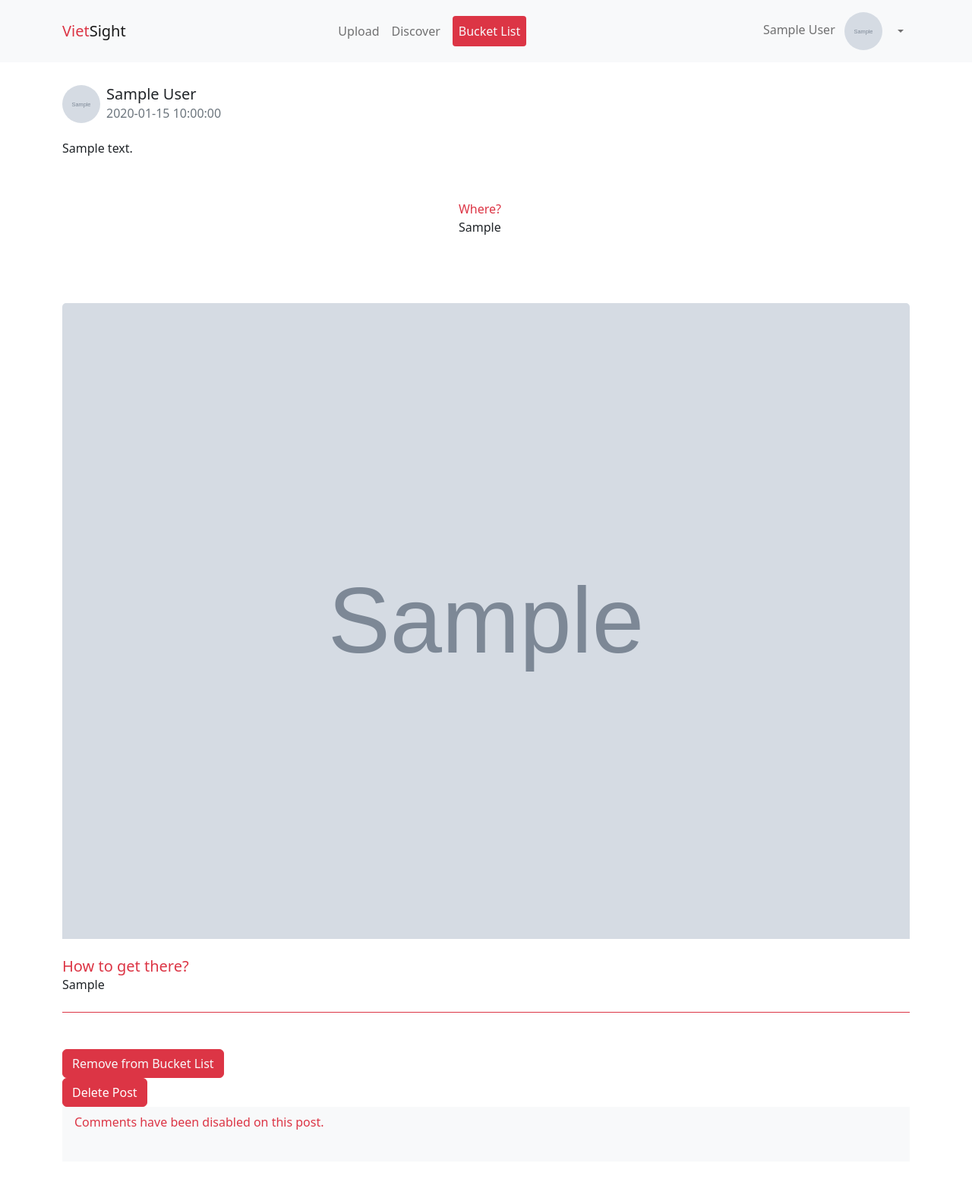
After one commit to Heroskin12/vietsight, a Flask app: page /post/1 in a window 1280 px wide. The commit adds this page. Shown: the whole page at 76% size. Run offline with Flask 2, Linux system fonts and the light colour scheme; a user stored in the database is signed in; tables that the repository leaves empty hold one stand-in row (values such as "Sample post"); grey boxes marked "Sample" are stand-in pictures; some libraries are stand-ins or nearby versions.

Commit message:
Routes added for deleting comments and posts.
User can now delete a comment or post.
Several links around website fixed or added for new routes.

Editing comments to be fixed in next commit.

```diff
--- a/app/forms.py
+++ b/app/forms.py
@@ -73,5 +73,5 @@ class BucketForm(FlaskForm):
     submit = SubmitField('Submit')
 
 class CommentForm(FlaskForm):
-    body = StringField('Add a comment...')
+    body = TextAreaField('Add a comment...', validators=[DataRequired(), Length(min=1, max=500)])
     submit = SubmitField('Submit')
--- a/app/routes.py
+++ b/app/routes.py
@@ -147,6 +147,7 @@ def home():
     # Followed_Posts is a function hence why we call it.
     bucketform = BucketForm()
     commentForm = CommentForm()
+    emptyForm = EmptyForm()
     followed_users = current_user.followed
     page = request.args.get('page', 1, type=int)
     posts = current_user.followed_posts().paginate(
@@ -157,13 +158,14 @@ def home():
         if posts.has_prev else None
     return render_template('home.html', title='Home',
                            posts=posts.items, next_url=next_url,
-                           prev_url=prev_url, followed_users=followed_users, BucketForm=bucketform, commentForm=commentForm)
+                           prev_url=prev_url, followed_users=followed_users, BucketForm=bucketform, commentForm=commentForm, emptyForm=emptyForm)
 
 @app.route('/explore')
 @login_required
 def explore():
     bucketform = BucketForm()
     commentForm = CommentForm()
+    emptyForm = EmptyForm()
     # Get all posts to display on the explore page to hepl users find other people.
     page = request.args.get('page', 1, type=int)
     posts = Post.query.order_by(Post.timestamp.desc()).paginate(
@@ -173,7 +175,7 @@ def explore():
     prev_url = url_for('explore', page=posts.prev_num) \
         if posts.has_prev else None
     return render_template("home.html", title='Explore', posts=posts.items,
-                          next_url=next_url, prev_url=prev_url,BucketForm=bucketform, commentForm=commentForm)
+                          next_url=next_url, prev_url=prev_url,BucketForm=bucketform, commentForm=commentForm, emptyForm=emptyForm)
 
 @app.route('/profile/<username>')
 @login_required
@@ -239,6 +241,22 @@ def upload():
 
     print('This is a get request')
     return render_template('upload.html', title='Upload a Post', form=form)
+
+@app.route('/delete_post/<id>', methods=["POST"])
+@login_required
+def delete_post(id):
+    form = EmptyForm()
+
+    if form.validate_on_submit():
+        post = Post.query.filter_by(id=id).first()
+        db.session.delete(post)
+        db.session.commit()
+        flash('Post Deleted.')
+        return redirect(url_for('home'))
+
+    flash('Error. Please try again.')
+    return redirect(url_for('home'))
+
 
 @app.route('/settings', methods=["GET", "POST"])
 @login_required
@@ -433,3 +451,28 @@ def add_comment(id):
 
     flash("Error. Please try again.")
     return redirect(url_for('home'))
+
+@app.route('/delete_comment/<id>', methods=["POST"])
+@login_required
+def delete_comment(id):
+    form = EmptyForm()
+
+    if form.validate_on_submit():
+        comment = Comment.query.filter_by(id=id).first()
+        db.session.delete(comment)
+        db.session.commit()
+        flash("Comment successfully deleted!")
+        return redirect(url_for('home'))
+
+    flash("Error. Please try again!")
+    return redirect(url_for('home'))
+
+@app.route('/post/<id>', methods=["GET"])
+@login_required
+def post(id):
+    commentForm = CommentForm()
+    bucket = BucketForm()
+    empty = EmptyForm()
+    post = Post.query.filter_by(id=id).first()
+    print(post)
+    return render_template('post.html', post=post, commentForm=commentForm, BucketForm=bucket, empty=empty)
--- a/app/static/css/main.css
+++ b/app/static/css/main.css
@@ -5,6 +5,10 @@
 	padding: 0;
 	box-sizing: border-box;
 	list-style-type: none;
+}
+
+.displayBlock {
+	display: block !important;
 }
 
 #profile-img {
--- a/app/templates/base.html
+++ b/app/templates/base.html
@@ -127,5 +127,6 @@
 
     </main>
     <script src="https://cdn.jsdelivr.net/npm/bootstrap@5.2.2/dist/js/bootstrap.bundle.min.js"></script>
+    <script src="/static/main.js"></script>
 </body>
 </html>
--- /dev/null
+++ b/app/templates/post.html
@@ -0,0 +1,99 @@
+{% extends "base.html" %}
+{% block content %}
+
+        <section id="indPost">
+            <div class="container-lg mb-5">
+                <div class="card mt-5">
+                    <div class="card-body pt-5 px-0">
+                        <div class="d-flex my-3">
+                            {% if post.author.profile_pic %}
+                                <img src="/static/images/profile/{{post.author.profile_pic}}" alt="" class="card-added-images rounded rounded-5 me-2">
+                            {% elif post.author.avatar %}
+                                <img src="{{ post.author.avatar(64) }}" alt="" class="rounded rounded-5 ms-2">
+                            {% else %}
+                                <img src="/static/images/mountain.jpg" alt="" class="card-added-images rounded rounded-5 me-2">
+                            {% endif %}
+                            <div class="d-flex flex-column">
+                                <h5 class="card-title">{{post.author.firstName}} {{post.author.lastName}}</h5>
+                                <h6 class="card-subtitle mb-2 text-muted">{{post.timestamp}}</h6>
+                            </div>
+                        </div>
+                        <p class="card-text">{{post.body}}</p>
+                        <div class="postTextItems d-flex justify-content-center">
+                            <ul class="p-4 d-flex justify-content-center">
+                                <li class="me-3 p-3 px-5"><p><span class="text-danger d-block">Where?</span>{{post.location}}</p></li>
+                            </ul>
+                        </div>
+                    </div>
+                        <img src="/static/images/posts/{{post.image}}" class="card-img-top" alt="...">
+                    </div>
+                    <div class="card-body my-4 border-bottom border-danger pb-4">
+                      <h5 class="card-title text-danger">How to get there?</h5>
+                      <p class="card-text">{{post.directions}}</p>
+                    </div>
+                    {% if current_user.in_bucket(post) %}
+                        <form action="{{url_for('remove_bucket', id=post.id)}}", method="post">
+                            {{BucketForm.hidden_tag()}}
+                            {{BucketForm.submit(class_='btn btn-danger text-light mt-4', Value="Remove from Bucket List")}}
+                        </form>
+                    {% else %}
+                        <form action="{{url_for('add_bucket', id=post.id) }}", method="post">
+                            {{BucketForm.hidden_tag()}}
+                            {{BucketForm.submit(class_='btn btn-danger text-light mt-4', Value="Add to Bucket List")}}
+                        </form>
+                    {% endif %}
+
+                    {% if post.author == current_user %}
+                        <form action="{{url_for('delete_post', id=post.id)}}" method="post">
+                            {{empty.hidden_tag()}}
+                            {{empty.submit(class_='btn btn-danger', value='Delete Post')}}
+                        </form>
+                    {% endif %}
+
+                    {% if post.comments_allowed == '1' %}
+                                <div class="card-body bg-light">
+                                    <ul class="list-group list-group-flush">
+                                        <li class="list-group-item bg-light mb-3">
+                                            <form action="/add_comment/{{post.id}}" method="post" novalidate>
+                                               {{commentForm.hidden_tag()}}
+                                               {{commentForm.body(class_='form-control')}}
+                                               {{commentForm.submit(class_='btn btn-danger')}}
+                                            </form>
+                                        </li>
+                                        {% for comment in post.comments %}
+                                        <li class="list-group-item bg-light">
+                                            <div class="d-flex">
+                                                <img src="/static/images/profile/{{comment.author.profile_pic}}" alt="" class="card-added-images rounded rounded-5">
+                                                <div class="d-flex flex-column ms-3">
+                                                    <h6 class="text-muted">{{comment.author.firstName}} {{comment.author.lastName}}</h6>
+                                                    <p>
+                                                        {{comment.body}} <a href="#" class="text-danger">See more</a>
+                                                    </p>
+                                                    <p>{{comment.timestamp}}</p>
+                                                    {% if comment.author == current_user %}
+                                                    <form action="/delete_comment/{{comment.id}}" method="post">
+                                                        {{empty.hidden_tag()}}
+                                                        {{empty.submit(value="Delete")}}
+                                                    </form>
+                                                    {% endif %}
+                                                </div>
+                                            </div>
+                                        </li>
+                                        {% endfor %}
+                                        <li class="text-center text-danger list-group-item bg-light mt-5">View more Comments...</li>
+                                    </ul>
+                                </div>
+                                {% else %}
+                                <div class="card-body bg-light">
+                                    <ul class="list-group list-group-flush">
+                                        <li class="list-group-item bg-light mb-3">
+                                            <p class="text-danger">Comments have been disabled on this post.</p>
+                                        </li>
+                                    </ul>
+                                </div>
+                                {% endif %}
+
+
+            </div>
+        </section>
+{%endblock%}
--- a/app/templates/profile.html
+++ b/app/templates/profile.html
@@ -91,7 +91,7 @@
                 <div class="row row-cols-1 row-cols-sm-2 row-cols-lg-3 g-3">
                     {% for post in posts %}
                     <div class="col">
-                        <a href="">
+                        <a href="{{url_for('post', id=post.id)}}">
                             <div class="card shadow-sm">
                                 <img src="/static/images/posts/{{post.image}}" alt="" class="card-image-top cardFeature">
 
```
Also changed, not shown: app/templates/bucket.html (+8 -2 lines), app/templates/home.html (+12 -5 lines), app.db, app/static/main.js (added), app/templates/_post.html (deleted).
